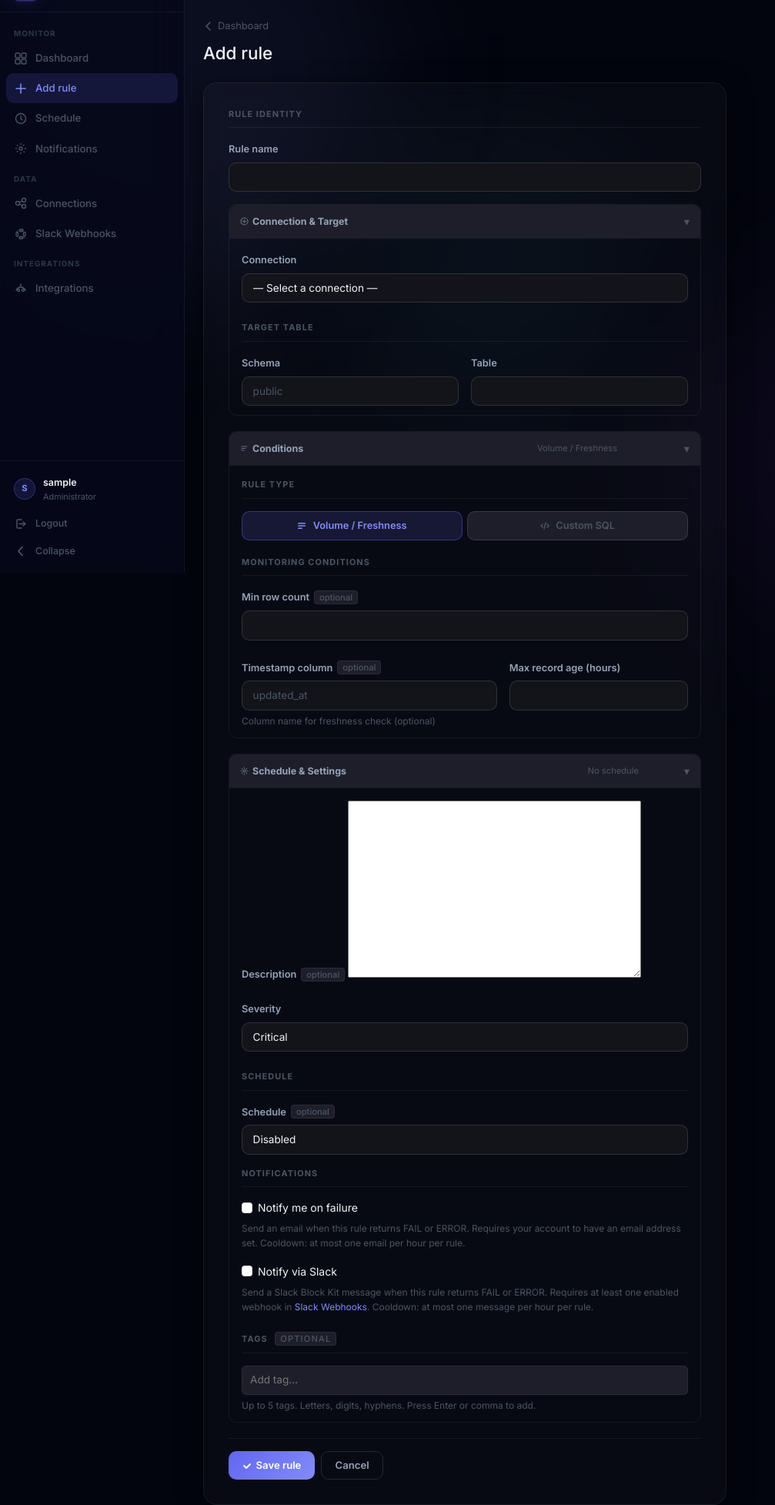
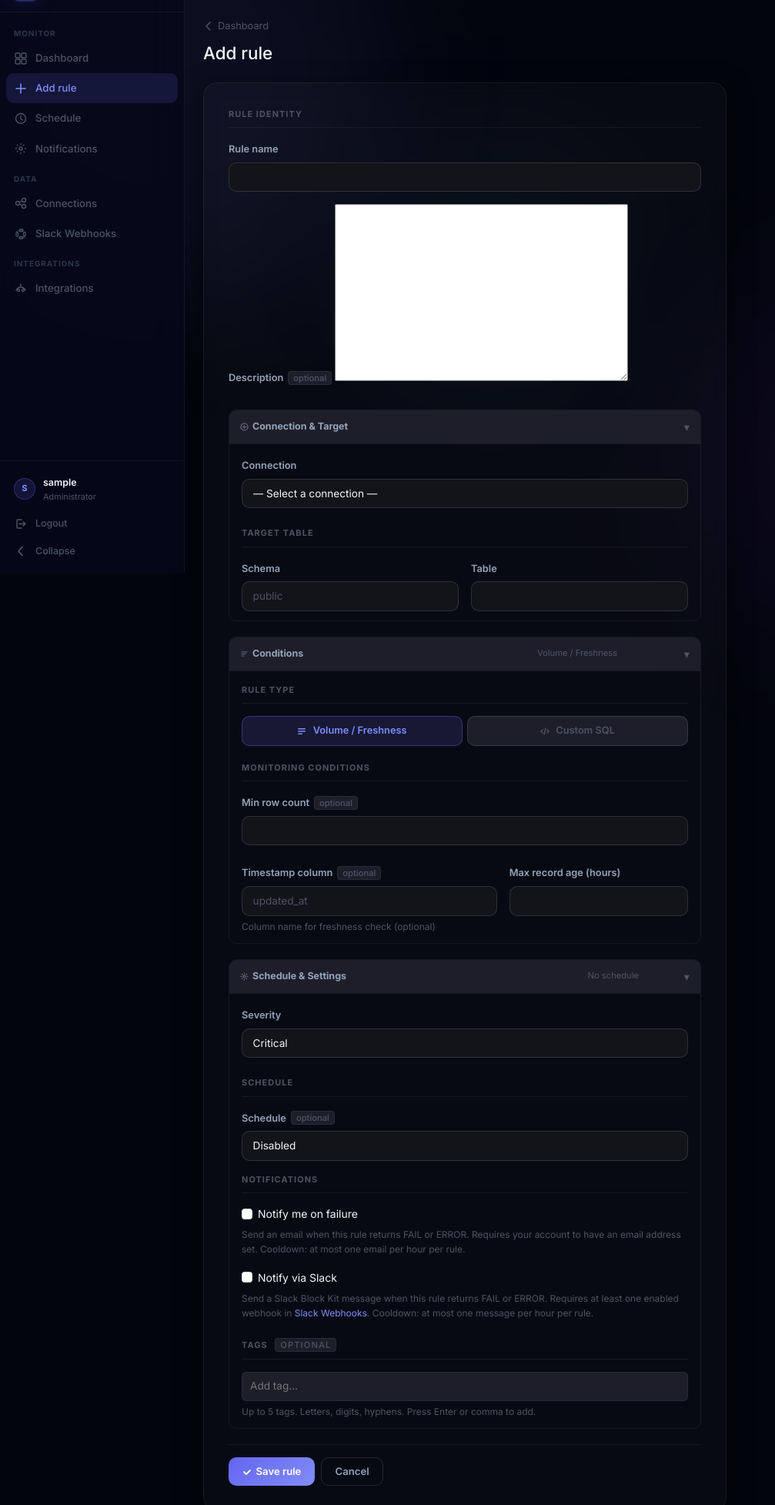
Before and after one commit to JacekWysopal/data-pulse, a Django app: page /rules/new/ in a window 1280 px wide. Shown: the part 56-2011 px from the top of the page at 77% size, without its empty margins (0-1007 px from the left). Run offline with Django 5.2, Linux system fonts and the light colour scheme; the visitor is signed in with stand-in values (Sample User, id 1); data that the repository does not hold is empty; some libraries are stand-ins or nearby versions.

Commit message:
fix: move description to Rule identity section, remove from Schedule

```diff
--- a/templates/monitor/rule_form.html
+++ b/templates/monitor/rule_form.html
@@ -613,6 +613,16 @@
       {{ form.name }}
       {% if form.name.errors %}<div class="field-error">✗ {{ form.name.errors|join:", " }}</div>{% endif %}
     </div>
+
+    {% if form.description %}
+    <div class="mb-4">
+      <label for="{{ form.description.id_for_label }}" class="form-label">
+        {{ form.description.label }}<span class="optional-tag">optional</span>
+      </label>
+      {{ form.description }}
+      {% if form.description.errors %}<div class="field-error">✗ {{ form.description.errors|join:", " }}</div>{% endif %}
+    </div>
+    {% endif %}
 
     <!-- ══════════════════════════════════════════════════════════ -->
     <!-- Section 1: Connection & Target                           -->
@@ -775,17 +785,6 @@
       </summary>
       <div class="form-section-body">
 
-        <!-- ── Description ── -->
-        {% if form.description %}
-        <div class="mb-3">
-          <label for="{{ form.description.id_for_label }}" class="form-label">
-            {{ form.description.label }}<span class="optional-tag">optional</span>
-          </label>
-          {{ form.description }}
-          {% if form.description.errors %}<div class="field-error">✗ {{ form.description.errors|join:", " }}</div>{% endif %}
-        </div>
-        {% endif %}
-
         <!-- ── Severity ── -->
         {% if form.severity %}
         <div class="mb-4">
```
